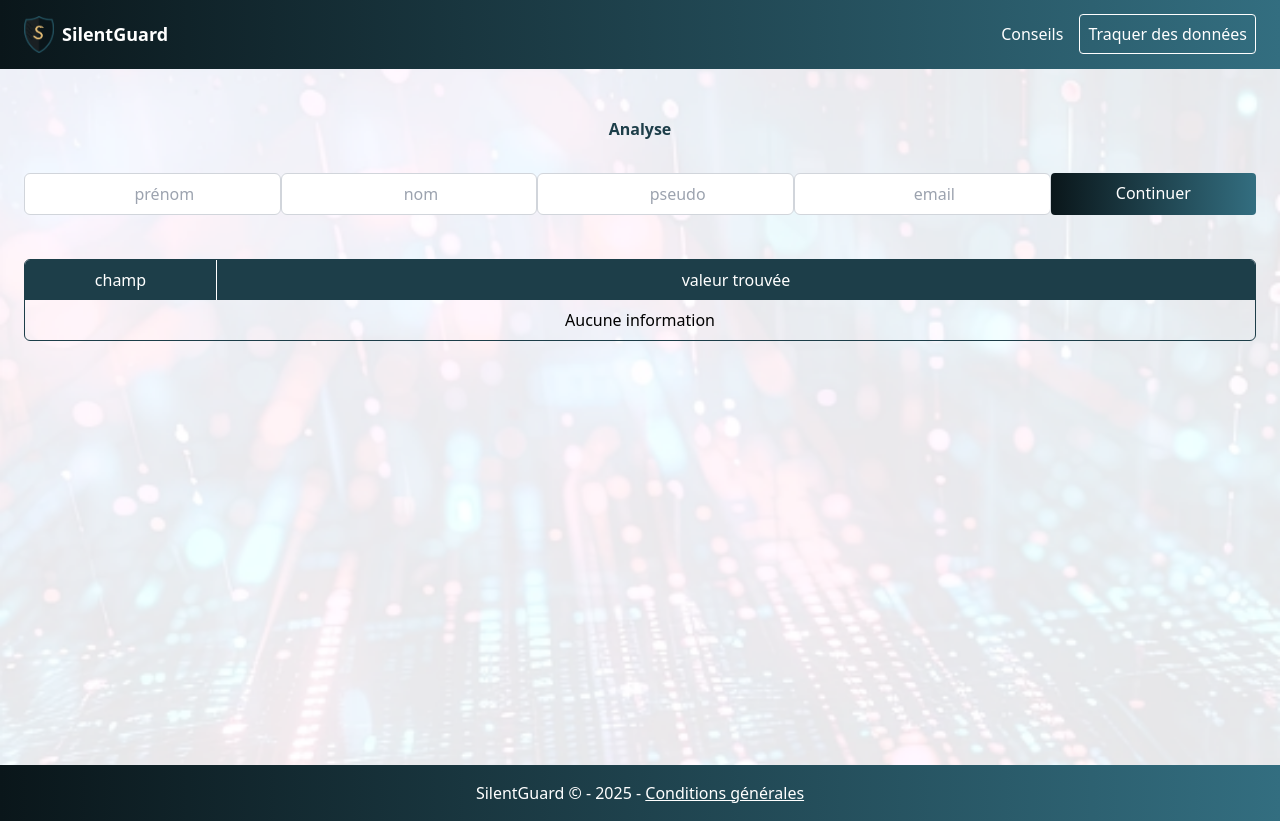
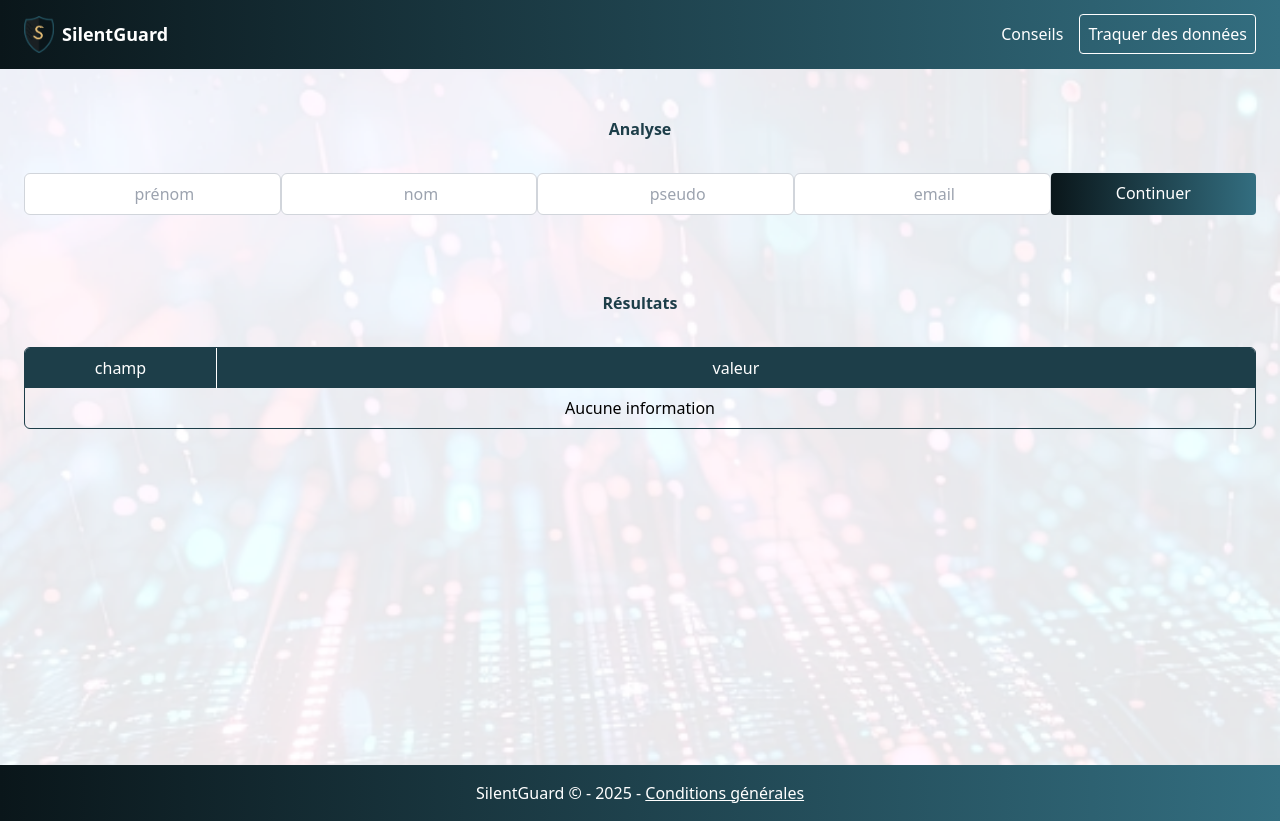
Before and after one commit to sophieminos/silentguard-website, a Vue app in the folder frontend/: page /#/search in a window 1280 px wide. Built offline with nearby package versions, Linux system fonts and the light colour scheme.

Commit message:
update style results

```diff
--- a/frontend/src/components/ResultsComponent.vue
+++ b/frontend/src/components/ResultsComponent.vue
@@ -1,10 +1,13 @@
 <template>
     <div class="container mx-auto py-4 px-6 m-w-100" style="overflow-x: scroll;">
+        <h1 class="text-midblue-silentguard text-center my-8 font-bold">
+            Résultats
+        </h1>
         <table id="table-results" class="min-w-full border-separate border-spacing-0 rounded-md overflow-hidden border text-center lg:text-base md:text-base text-xs">
             <thead class="text-white">
                 <tr>
                 <th class="px-4 py-2 w-48 font-normal">champ</th>
-                <th class="px-4 py-2 font-normal">valeur trouvée</th>
+                <th class="px-4 py-2 font-normal">valeur</th>
                 </tr>
             </thead>
             <tbody>
```
